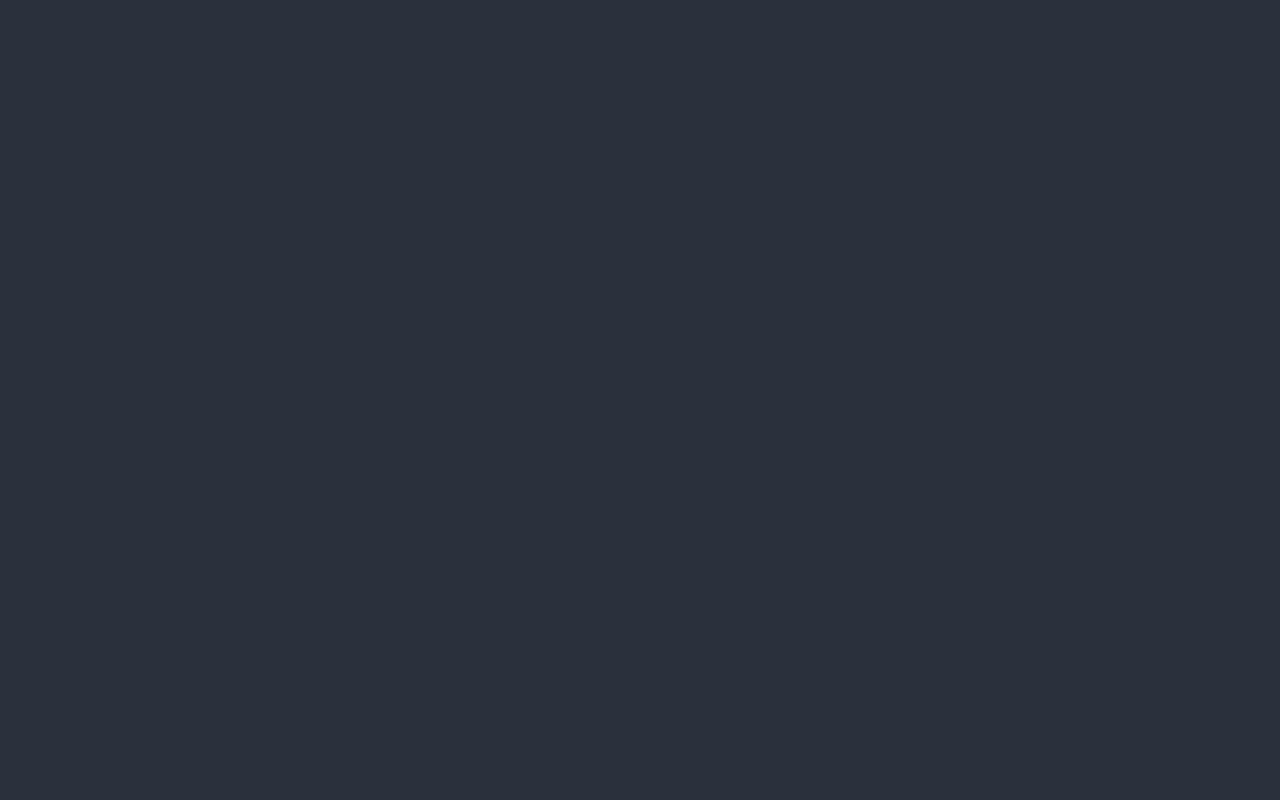
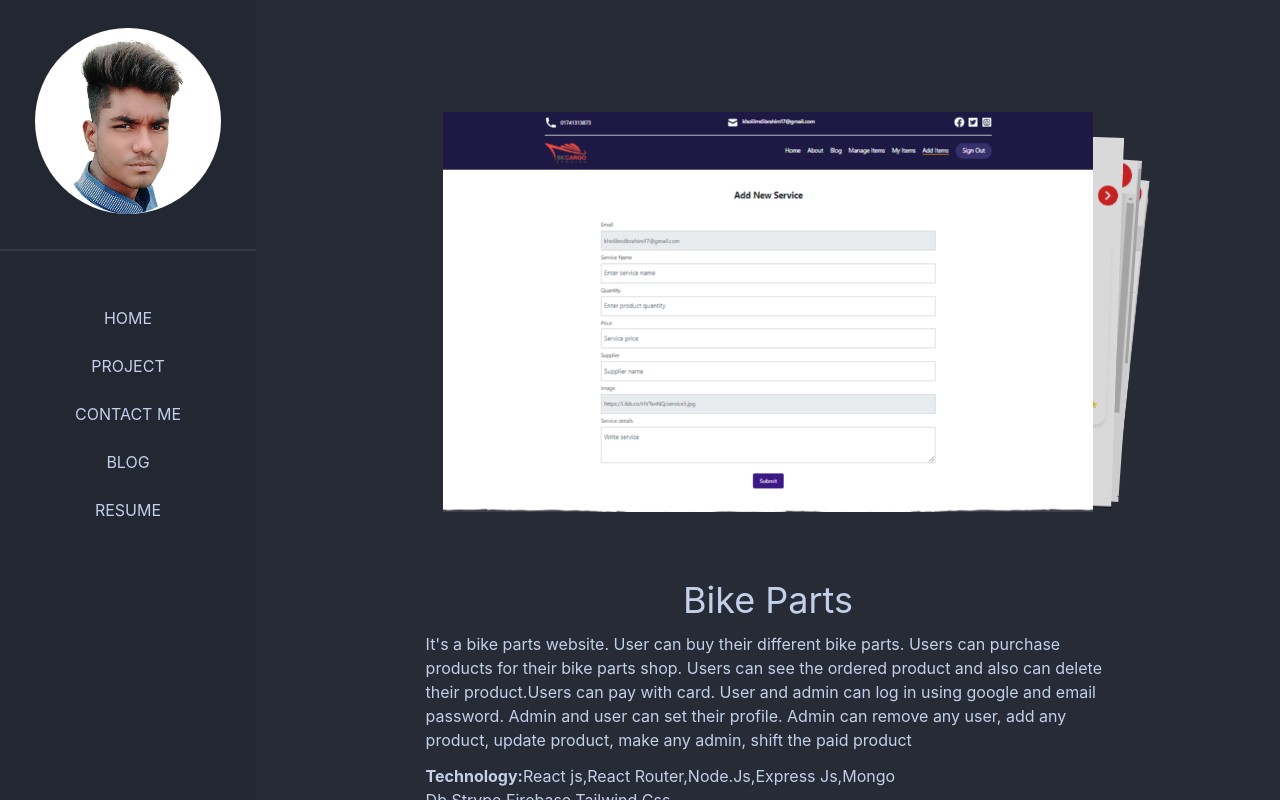
Before and after one commit to MdIbrahimKholil7/portfolio, a React (Create React App) app: page /projectDetails/1 in a window 1280 px wide. Before the commit this address had no page. Built offline with nearby package versions, Linux system fonts and the light colour scheme.

Commit message:
details section complete

```diff
--- a/package.json
+++ b/package.json
@@ -14,6 +14,7 @@
     "react-router-dom": "^6.3.0",
     "react-scripts": "5.0.1",
     "react-simple-typewriter": "^3.0.1",
+    "swiper": "^8.2.3",
     "web-vitals": "^2.1.4"
   },
   "scripts": {
--- a/src/App.js
+++ b/src/App.js
@@ -1,22 +1,22 @@
-import logo from './logo.svg';
 import './App.css';
 import { Route, Routes } from 'react-router-dom';
 import Sidebar from './components/Home/Sidebar';
 import Home from './components/Home/Home';
 import Project from './components/Home/Project';
 import Contact from './components/Home/Contact';
-import Navbar from './components/Home/Navbar';
 import Blog from './components/Home/Blog';
+import ProjectDetails from './components/Home/ProjectDetails';
 
 function App() {
   return (
     <div className="App bg-base-200">
       <Routes>
         <Route path='/' element={<Sidebar />}>
-            <Route /* path='home' */ index element={<Home />} />
+          <Route index element={<Home />} />
           <Route path='project' element={<Project />} />
           <Route path='contact' element={<Contact />} />
           <Route path='blog' element={<Blog />} />
+          <Route path='projectDetails/:id' element={<ProjectDetails />} />
         </Route>
       </Routes>
 
--- a/src/components/Home/Project.js
+++ b/src/components/Home/Project.js
@@ -1,6 +1,6 @@
 import React from 'react';
 import ProjectCard from './ProjectCard';
-import details from '../ProjectDetails/ProjectDetails';
+import details from '../ProjectDetails/ProjectDesc';
 const Project = () => {
     return (
         <div className='my-14 px-4'>
@@ -8,6 +8,7 @@ const Project = () => {
             <div className='grid md:grid-cols-2 lg:grid-cols-3 mt-14 gap-5 justify-items-center'>
                 {
                     details.slice(0,3).map(project => <ProjectCard
+                        key={project.id}
                         project={project}
                     />)
                 }
--- a/src/components/Home/ProjectCard.js
+++ b/src/components/Home/ProjectCard.js
@@ -1,42 +1,24 @@
 import React, { useEffect, useState } from 'react';
+import { useNavigate } from 'react-router-dom';
+const ProjectCard = ({ project }) => {
 
-const ProjectCard = ({ project }) => {
-    const [fullDesc, setFullDesc] = useState('')
-    const [showLess, setShowLess] = useState('')
-    const [open, setOpen] = useState(false)
-    const { description, img, technology } = project || {}
-   /*  useEffect(() => {
-        const more = desc.length > 70 ? desc.slice(0, 100) + ' ...' : desc
-        setFullDesc(more)
-        setShowLess(more)
-    }, [desc]) */
-
-/*     const handleMore = () => {
-        setFullDesc(desc)
-        setOpen(true)
-    }
-    const handleLess = () => {
-        setFullDesc(showLess)
-        setOpen(false)
-    } */
-
+    const { description, img, technology,id,liveLink } = project || {}
+    const navigate=useNavigate()
 
     return (
 
-        <div class="card max-w-sm bg-base-100 shadow-xl relative">
+        <div class="card max-w-sm bg-base-100 shadow-xl relative h-[400px]">
             <img className='h-[230px] object-cover ' src={img} alt="Shoes" />
             <div class="card-body text-gray-400 p-2 text-left justify-start items-start text-[14px]">
                 <span
                     className=''
                 >{description}</span>
-               {/*  {
-                    open ? <button onClick={handleLess}>Show Less</button> : <button onClick={handleMore}>Show More</button>
-                } */}
+
                 <p><strong>Technology:</strong>{technology}</p>
             </div>
             <div className='details'>
-                <button className='btn btn-primary mr-3'>Details</button>
-                <button className='btn btn-primary'>Live Site</button>
+                <button onClick={()=>navigate(`projectDetails/${id}`)} className='btn btn-primary mr-3'>Details</button>
+                <a href={liveLink} target='_blank' rel="noreferrer" className='btn btn-primary'>Live Site</a>
             </div>
         </div>
     );
--- /dev/null
+++ b/src/components/Home/ProjectDetails.js
@@ -0,0 +1,48 @@
+import React, { useEffect, useState } from 'react';
+import { useParams } from 'react-router-dom';
+import details from '../ProjectDetails/ProjectDesc'
+// Import Swiper React components
+import { Swiper, SwiperSlide } from "swiper/react";
+import { EffectCards } from "swiper";
+import "swiper/css";
+import "swiper/css/effect-cards";
+const ProjectDetails = () => {
+    const { id } = useParams()
+    const [filterProject, setFilterProject] = useState({})
+    useEffect(() => {
+        const project = details.find(elem => elem.id === +id)
+        setFilterProject(project)
+    }, [id])
+    console.log(filterProject)
+    return (
+        <div className='mt-14 overflow-x-hidden'>
+            <div className='md:w-[500px] xl:w-[650px] w-[300px] mx-auto mt-14 h-[400px]'>
+                <>
+                    <Swiper
+                        effect={"cards"}
+                        grabCursor={true}
+                        modules={[EffectCards]}
+                        className="mySwiper"
+                    >
+
+                        {
+                            filterProject?.images?.map(elem => <SwiperSlide><img className='h-[400px] object-cover w-full' src={elem} alt="" /></SwiperSlide>)
+                        }
+                    </Swiper>
+
+                </>
+            </div>
+            <div className='px-4 md:w-[70%] w-full mx-auto py-14 '>
+                <h1 className='text-4xl my-3 text-center'>{filterProject.name}</h1>
+                <p className=' '>
+                    {filterProject.desc}
+                </p>
+                <p className='mt-3 mb-5'><strong>Technology:</strong>{filterProject.technology}</p>
+                <a href={filterProject.liveLink} target='_blank' rel="noreferrer" className='btn btn-primary mr-9 '>Live Site</a>
+                <a href={filterProject.github} target='_blank' rel="noreferrer" className='btn btn-primary '>Live Site</a>
+            </div>
+        </div>
+    );
+};
+
+export default ProjectDetails;
--- a/src/components/Home/Skill.js
+++ b/src/components/Home/Skill.js
@@ -3,7 +3,7 @@ import React from 'react';
 const Skill = () => {
     return (
         <div className='px-4  mb-20'>
-            <h1 className='text-center mb-24 lg:text-3xl xl:text-4xl text-2xl'><span className='title relative '>My Skill</span></h1>
+            <h1 className='text-center mb-24 lg:text-3xl xl:text-4xl text-2xl'><span className='title relative '>My Skills</span></h1>
             <div class="container grid lg:grid-cols-2 md:gap-7">
                 <div>
                     <span className='mb-2 uppercase text-[16px] block'>Html</span>
--- a/src/components/ProjectDetails/ProjectDetails.js
+++ b/src/components/ProjectDetails/ProjectDesc.js
@@ -1,6 +1,6 @@
 import bikePart from '../../assets/project1.png'
-import gymImg from '../../assets/project2.png'
-import cargoImg from '../../assets/project3.png'
+import cargoImg from '../../assets/project2.png'
+import gymImg from '../../assets/project3.png'
 import laptop1 from '../../assets/laptop1.png'
 import laptop2 from '../../assets/laptop2.png'
 import laptop3 from '../../assets/laptop3.png'
@@ -25,36 +25,49 @@ import cargo3 from '../../assets/cargo3.png'
 import cargo4 from '../../assets/cargo4.png'
     const details=[
         {
+            id:1,
             name:'Bike Parts',
             img:bikePart,
             description:`It's a bike parts website. User can buy their different bike parts. Users can purchase products for their bike parts shop.`,
             desc:`It's a bike parts website. User can buy their different bike parts. Users can purchase products for their bike parts shop. Users can see the ordered product and also can delete their product.Users can pay with card. User and admin can log in using google and email password. Admin and user can set their profile. Admin can remove any user, add any product, update product, make any admin, shift the paid product`,
             technology:`React js,React Router,Node.Js,Express Js,Mongo Db,Strype,Firebase,Tailwind Css`,
-            images:[bike1,bike2,bike3,bike4,bike5,bike6,bike7,bike8,bike9,bike10]
+            images:[bike1,bike2,bike3,bike4,bike5,bike6,bike7,bike8,bike9,bike10],
+            liveLink:'https://parts-mania.web.app/',
+            github:'https://github.com/programming-hero-web-course1/manufacturer-website-client-side-MdIbrahimKholil7'
         },
         {
+            id:2,
             name:'Gym Site',
-            img:cargoImg,
+            img:gymImg,
             description:`It's a gym website.User can see different kind of gym service.They can book their favorite service`,
             desc:`It's a gym website.User can see different kind of gym service.They can book their favorite service.If any user wants they can book their personal trainer.User can log in using google and email password.`,
             technology:`React js,React Router,Firebase,Tailwind Css`,
-            images:[gym1,gym2,gym3]
+            images:[gym1,gym2,gym3],
+            liveLink:'https://gym-project-2.web.app',
+            github:'https://github.com/programming-hero-web-course-4/independent-service-provider-MdIbrahimKholil7'
         },
         {
+            id:3,
             name:'Cargo Site',
-            img:gymImg,
+            img:cargoImg,
             description:`t's a Product warehouse website.User can export any product in different country.Driller can update their product quantity`,
             desc:`It's a Product warehouse website.User can export any product in different country.Driller can update their product quantity.Driller can add any product.User and admin can log in using google and email password`,
             technology:`React js,React Router,Node.Js,Express Js,Mongo Db,Firebase,Tailwind Css`,
-            images:[cargo1,cargo2,cargo3,cargo4]
+            images:[cargo1,cargo2,cargo3,cargo4],
+            liveLink:'https://cargo-warehouse.web.app/',
+            github:':https://github.com/ProgrammingHeroWC4/warehouse-management-client-side-MdIbrahimKholil7'
+
         },
         {
+            id:4,
             name:'Laptop Shop',
             img:laptop1,
             description:`It's a laptop shop.User can buy different kinds of laptop.User give their feedback.`,
             desc:`It's a laptop shop.User can buy different kinds of laptop.User give their feedback.User can see product activity in the dashboard`,
             technology:`React js,React Router,Firebase,Tailwind Css,Rechart`,
-            images:[laptop1,laptop2,laptop3,laptop4,laptop5]
+            images:[laptop1,laptop2,laptop3,laptop4,laptop5],
+            liveLink:'https://laptopshop-2dc4f8.netlify.app/',
+            github:'https://github.com/programming-hero-web-course-4/product-analysis-website-MdIbrahimKholil7'
         },
     ]
 
```
Also changed, not shown: 1 other file (tests, documents, lock files or other folders). Lines whose indentation alone changed are shown as unchanged.
